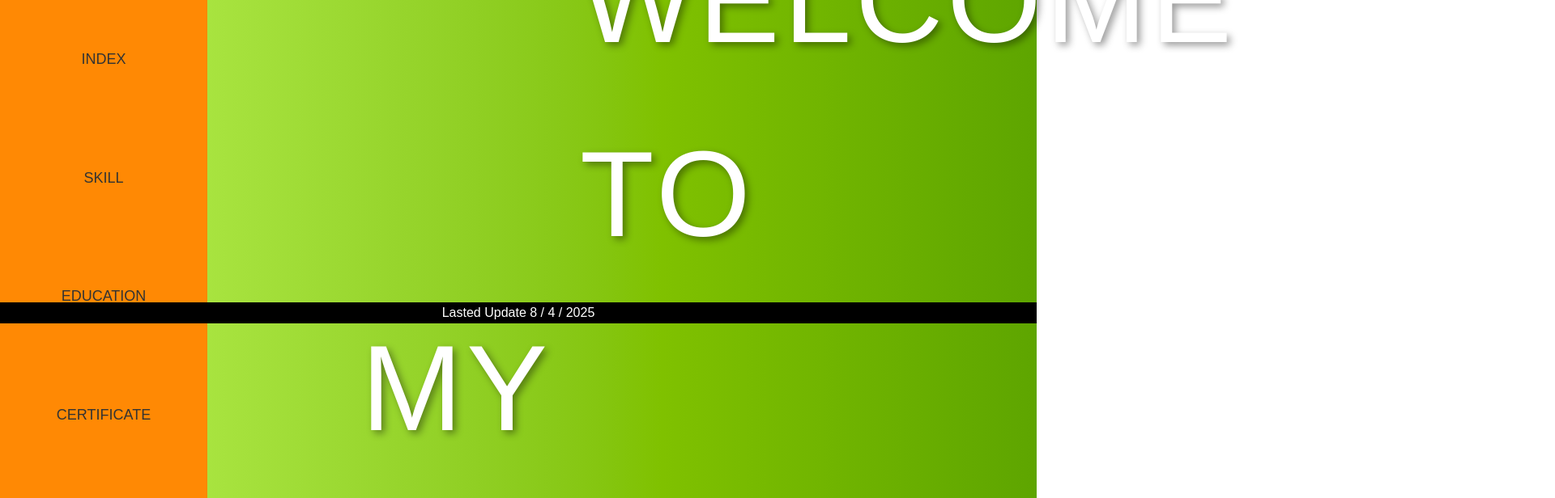
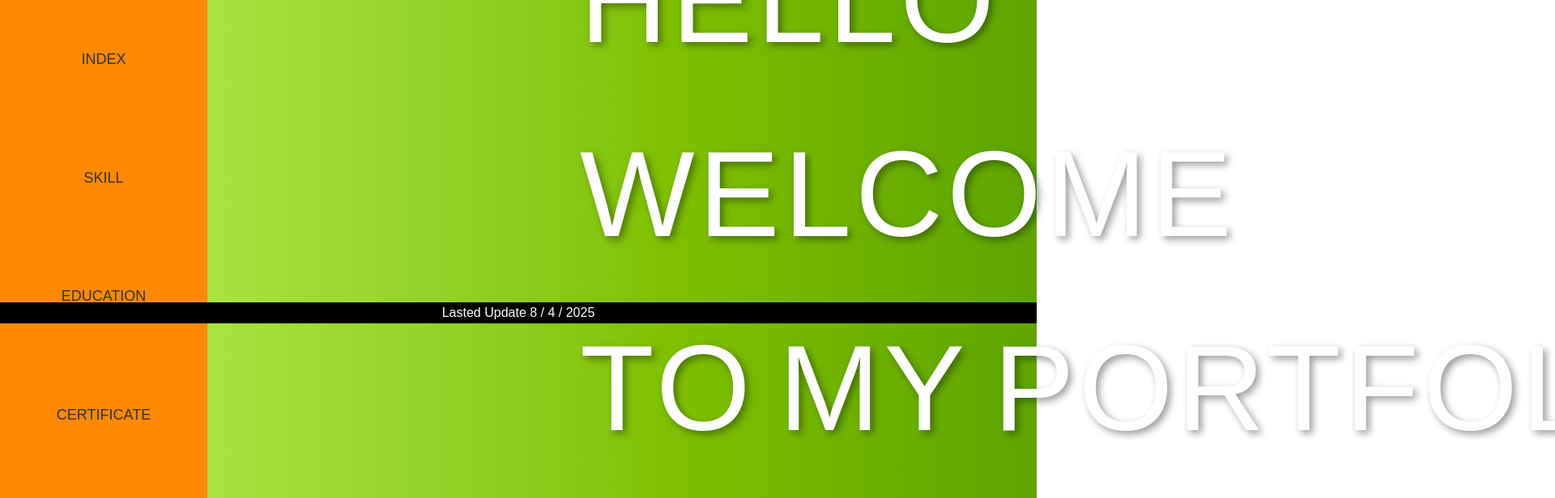
Before and after one commit to Parnzzz/Parnzzz.github.io, a Next.js app: page / in a window 1280 px wide. Shown: the part 400-1016 px from the top of the page at 81% size, 1920 px wide, since content can reach past the window. Built offline with nearby package versions, Linux system fonts and the light colour scheme.

Commit message:
Update page.js

```diff
--- a/src/app/page.js
+++ b/src/app/page.js
@@ -78,8 +78,8 @@ ${slideInLeft}
    margin-left: 30px;
    `
 
- const WordsContainer = styled.span`
-
+ const WordsContainer = styled.div`
+ display: flex;
  justify-content: center;
 
 `;
```
